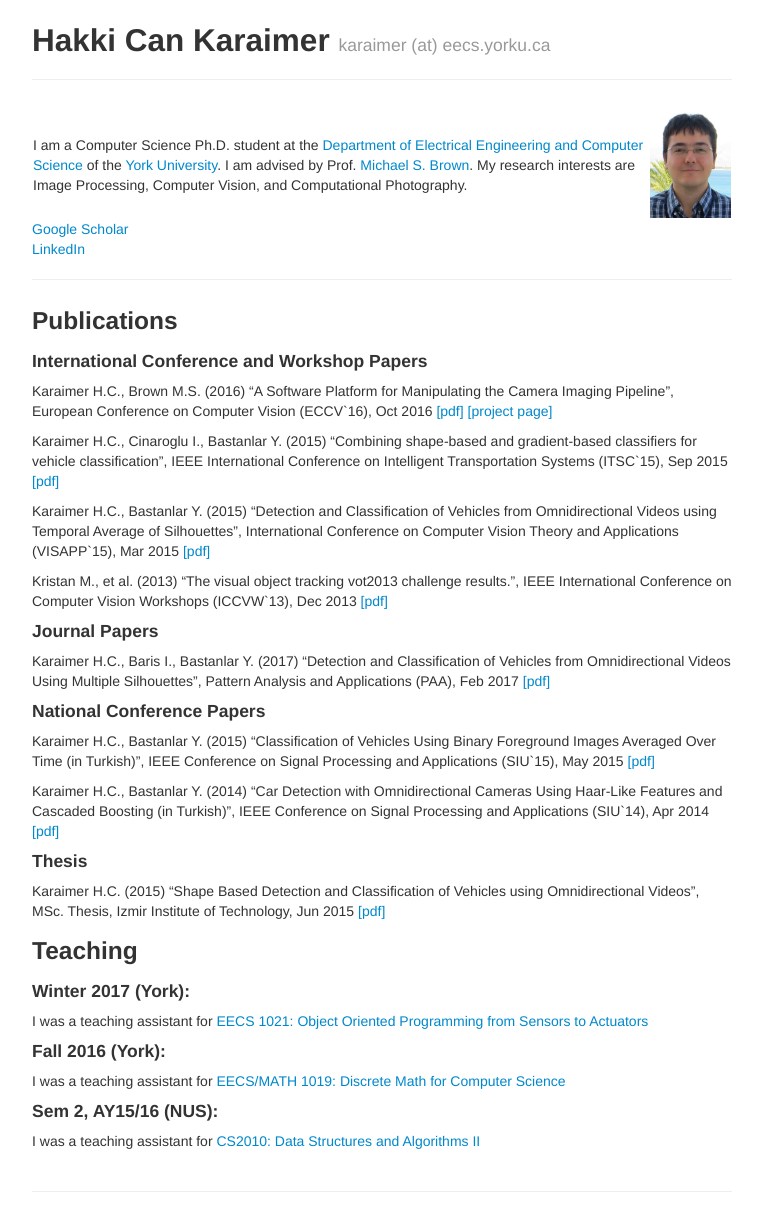
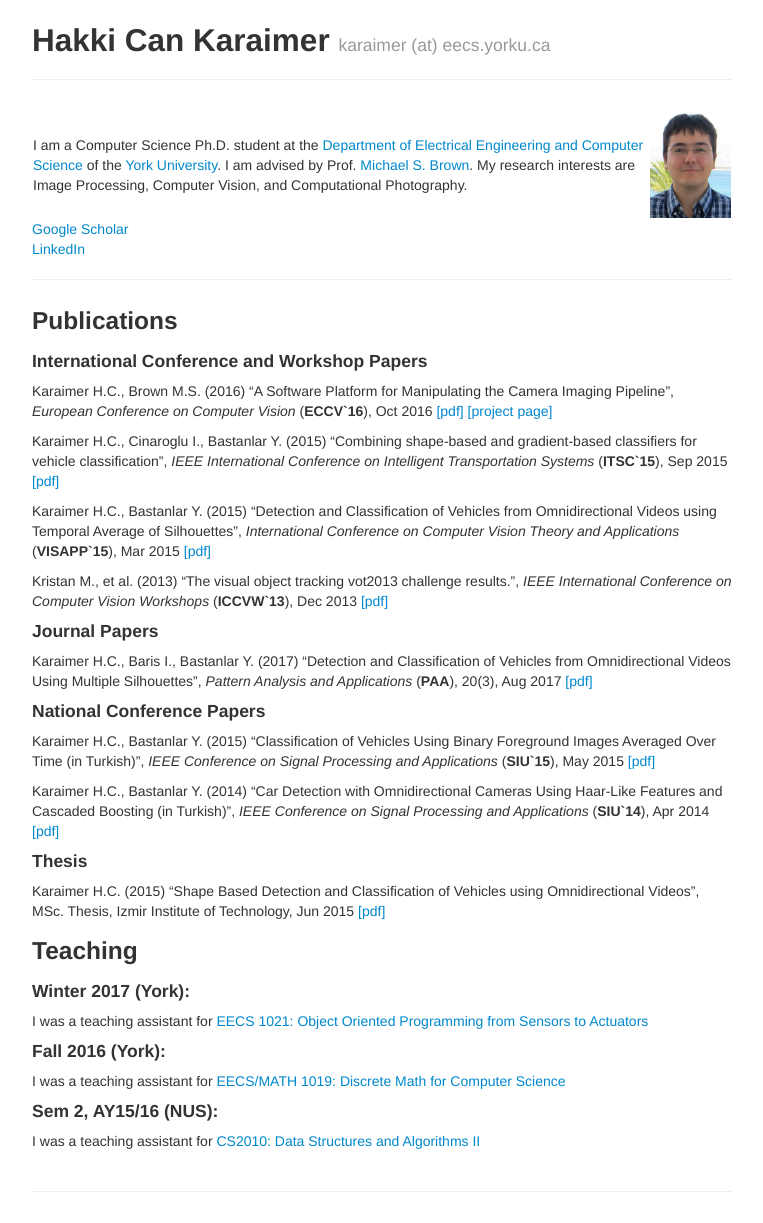
Before and after one commit to karaimer/karaimer.github.io, a Jekyll site: the page built from index.md, in a window 1280 px wide. Shown: the whole page, without its empty margins (258-1021 px from the left). Built offline with Jekyll 4.4.1, drawn with Linux system fonts in a browser that asks for light colours.

Commit message:
Update index.md

```diff
--- a/index.md
+++ b/index.md
@@ -19,22 +19,22 @@ author: Hakki Can Karaimer
 
 #### International Conference and Workshop Papers
 
-Karaimer H.C., Brown M.S.  (2016) "A Software Platform for Manipulating the Camera Imaging Pipeline", European Conference on Computer Vision (ECCV`16),  Oct 2016 [[pdf]](/paper/Karaimer_Brown_ECCV16.pdf) [[project page]](https://karaimer.github.io/camera-pipeline)
+Karaimer H.C., Brown M.S.  (2016) "A Software Platform for Manipulating the Camera Imaging Pipeline", *European Conference on Computer Vision* (**ECCV`16**),  Oct 2016 [[pdf]](/paper/Karaimer_Brown_ECCV16.pdf) [[project page]](https://karaimer.github.io/camera-pipeline)
 
-Karaimer H.C., Cinaroglu I., Bastanlar Y.  (2015) "Combining shape-based and gradient-based classifiers for vehicle classification", IEEE International Conference on Intelligent Transportation Systems (ITSC`15), Sep 2015 [[pdf]](/paper/Karaimer_et_al_ITSC15.pdf)
+Karaimer H.C., Cinaroglu I., Bastanlar Y.  (2015) "Combining shape-based and gradient-based classifiers for vehicle classification", *IEEE International Conference on Intelligent Transportation Systems* (**ITSC`15**), Sep 2015 [[pdf]](/paper/Karaimer_et_al_ITSC15.pdf)
 
-Karaimer H.C., Bastanlar Y.  (2015) "Detection and Classification of Vehicles from Omnidirectional Videos using Temporal Average of Silhouettes", International Conference on Computer Vision Theory and Applications (VISAPP`15), Mar 2015 [[pdf]](/paper/Karaimer_Bastanlar_VISAPP15.pdf)
+Karaimer H.C., Bastanlar Y.  (2015) "Detection and Classification of Vehicles from Omnidirectional Videos using Temporal Average of Silhouettes", *International Conference on Computer Vision Theory and Applications* (**VISAPP`15**), Mar 2015 [[pdf]](/paper/Karaimer_Bastanlar_VISAPP15.pdf)
 
-Kristan M., et al.  (2013) "The visual object tracking vot2013 challenge results.", IEEE International Conference on Computer Vision Workshops (ICCVW`13), Dec 2013 [[pdf]](http://www.cv-foundation.org//openaccess/content_iccv_workshops_2013/W03/papers/Kristan_The_Visual_Object_2013_ICCV_paper.pdf)
+Kristan M., et al.  (2013) "The visual object tracking vot2013 challenge results.", *IEEE International Conference on Computer Vision Workshops* (**ICCVW`13**), Dec 2013 [[pdf]](http://www.cv-foundation.org//openaccess/content_iccv_workshops_2013/W03/papers/Kristan_The_Visual_Object_2013_ICCV_paper.pdf)
 
 #### Journal Papers
-Karaimer H.C., Baris I., Bastanlar Y. (2017) "Detection and Classification of Vehicles from Omnidirectional Videos Using Multiple Silhouettes", Pattern Analysis and Applications (PAA), Feb 2017 [[pdf]](http://rdcu.be/udbN)
+Karaimer H.C., Baris I., Bastanlar Y. (2017) "Detection and Classification of Vehicles from Omnidirectional Videos Using Multiple Silhouettes", *Pattern Analysis and Applications* (**PAA**), 20(3), Aug 2017 [[pdf]](http://rdcu.be/udbN)
 
 #### National Conference Papers
 
-Karaimer H.C., Bastanlar Y.  (2015) "Classification of Vehicles Using Binary Foreground Images Averaged Over Time (in Turkish)", IEEE Conference on Signal Processing and Applications (SIU`15), May 2015 [[pdf]](/paper/Karaimer_Bastanlar_SIU2015.pdf)
+Karaimer H.C., Bastanlar Y.  (2015) "Classification of Vehicles Using Binary Foreground Images Averaged Over Time (in Turkish)", *IEEE Conference on Signal Processing and Applications* (**SIU`15**), May 2015 [[pdf]](/paper/Karaimer_Bastanlar_SIU2015.pdf)
 
-Karaimer H.C., Bastanlar Y.  (2014) "Car Detection with Omnidirectional Cameras Using Haar-Like Features and Cascaded Boosting (in Turkish)", IEEE Conference on Signal Processing and Applications (SIU`14), Apr 2014 [[pdf]](/paper/Karaimer_Bastanlar_SIU2014.pdf)
+Karaimer H.C., Bastanlar Y.  (2014) "Car Detection with Omnidirectional Cameras Using Haar-Like Features and Cascaded Boosting (in Turkish)", *IEEE Conference on Signal Processing and Applications* (**SIU`14**), Apr 2014 [[pdf]](/paper/Karaimer_Bastanlar_SIU2014.pdf)
 
 #### Thesis
 
```
